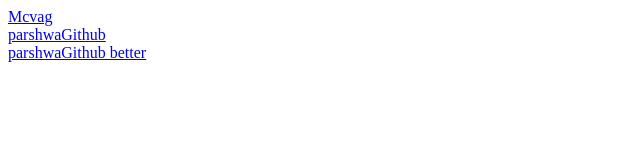
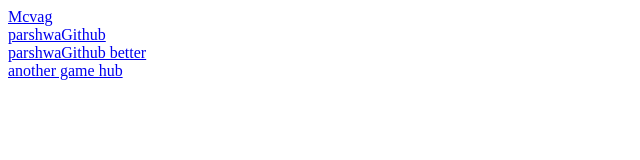
Before and after one commit to calculusProblems/calculusProblems.github.io, a plain HTML site: page index.html in a window 1280 px wide. Shown: the whole page, without its empty margins (0-640 px from the left). Drawn offline with Linux system fonts and the light colour scheme.

Commit message:
Update index.html

```diff
--- a/index.html
+++ b/index.html
@@ -5,5 +5,7 @@
     <a href="./par">parshwaGithub</a>
     <br>
     <a href="./par2">parshwaGithub better</a>
+    <br>
+    <a href="./ubg44">another game hub</a>
   </body>
 </html>
```
